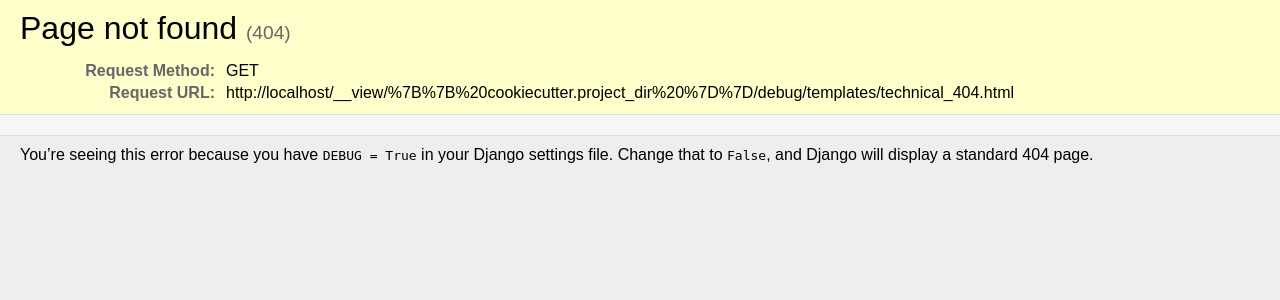
After one commit to ClanEver/clanever-drf-template, a Django app: template {{ cookiecutter.project_dir }}/debug/templates/technical_404.html in a window 1280 px wide. The commit adds this page. Shown: the top 300 px of the page. Run offline with Django 4.2, Linux system fonts and the light colour scheme; the template is opened without the code that fills it, so the values that code supplies are empty.

Commit message:
feat: url jump in debug 404 page; add drf debug page

```diff
--- /dev/null
+++ b/{{ cookiecutter.project_dir }}/debug/__init__.py
@@ -0,0 +1 @@
+from debug import debug  # noqa
--- /dev/null
+++ b/{{ cookiecutter.project_dir }}/debug/apps.py
@@ -0,0 +1,6 @@
+from django.apps import AppConfig
+
+
+class MyAppConfig(AppConfig):
+    default_auto_field = 'django.db.models.BigAutoField'
+    name = 'debug'
--- /dev/null
+++ b/{{ cookiecutter.project_dir }}/debug/templates/technical_404.html
@@ -0,0 +1,154 @@
+{% load combine_url %}
+<!DOCTYPE html>
+<html lang="en">
+<head>
+    <meta http-equiv="content-type" content="text/html; charset=utf-8">
+    <title>Page not found at {{ request.path_info }}</title>
+    <meta name="robots" content="NONE,NOARCHIVE">
+    <style>
+        html * {
+            padding: 0;
+            margin: 0;
+        }
+
+        body * {
+            padding: 10px 20px;
+        }
+
+        body * * {
+            padding: 0;
+        }
+
+        body {
+            font-family: sans-serif;
+            background: #eee;
+            color: #000;
+        }
+
+        body > :where(header, main, footer) {
+            border-bottom: 1px solid #ddd;
+        }
+
+        h1 {
+            font-weight: normal;
+            margin-bottom: .4em;
+        }
+
+        h1 small {
+            font-size: 60%;
+            color: #666;
+            font-weight: normal;
+        }
+
+        table {
+            border: none;
+            border-collapse: collapse;
+            width: 100%;
+        }
+
+        td, th {
+            vertical-align: top;
+            padding: 2px 3px;
+        }
+
+        th {
+            width: 12em;
+            text-align: right;
+            color: #666;
+            padding-right: .5em;
+        }
+
+        #info {
+            background: #f6f6f6;
+        }
+
+        #info ol {
+            margin: 0.5em 4em;
+        }
+
+        #info ol li {
+            font-family: monospace;
+        }
+
+        #summary {
+            background: #ffc;
+        }
+
+        #explanation {
+            background: #eee;
+            border-bottom: 0px none;
+        }
+
+        pre.exception_value {
+            font-family: sans-serif;
+            color: #575757;
+            font-size: 1.5em;
+            margin: 10px 0 10px 0;
+        }
+    </style>
+</head>
+<body>
+<header id="summary">
+    <h1>Page not found <small>(404)</small></h1>
+    {% if reason and resolved %}
+        <pre class="exception_value">{{ reason }}</pre>{% endif %}
+    <table class="meta">
+        <tr>
+            <th scope="row">Request Method:</th>
+            <td>{{ request.META.REQUEST_METHOD }}</td>
+        </tr>
+        <tr>
+            <th scope="row">Request URL:</th>
+            <td>{{ request.build_absolute_uri }}</td>
+        </tr>
+        {% if raising_view_name %}
+            <tr>
+                <th scope="row">Raised by:</th>
+                <td>{{ raising_view_name }}</td>
+            </tr>
+        {% endif %}
+    </table>
+</header>
+
+<main id="info">
+    {% if urlpatterns %}
+        <p>
+            Using the URLconf defined in <code>{{ urlconf }}</code>,
+            Django tried these URL patterns, in this order:
+        </p>
+        <ol>
+            {% for pattern in urlpatterns %}
+                <li>
+                    {% with pattern_str=pattern|combine_url %}
+                        {% if '<' not in pattern_str and '>' not in pattern_str %}
+                            <a href="/{{ pattern_str|cut:" " }}"><code>{{ pattern_str }}</code></a>
+                        {% else %}
+                            <code>{{ pattern_str }}</code>
+                        {% endif %}
+                    {% endwith %}
+                    {% with pat_last=pattern|last %}
+                        {% if pat_last.name %}[name='{{ pat_last.name }}']{% endif %}
+                    {% endwith %}
+                </li>
+            {% endfor %}
+        </ol>
+        <p>
+            {% if request_path %}
+                The current path, <code>{{ request_path }}</code>,
+            {% else %}
+                The empty path
+            {% endif %}
+            {% if resolved %}matched the last one.{% else %}didn't match any of these.{% endif %}
+        </p>
+    {% endif %}
+</main>
+
+<footer id="explanation">
+    <p>
+        You’re seeing this error because you have <code>DEBUG = True</code> in
+        your Django settings file. Change that to <code>False</code>, and Django
+        will display a standard 404 page.
+    </p>
+</footer>
+</body>
+</html>
--- a/{{ cookiecutter.project_dir }}/{{ cookiecutter.project_slug }}/__init__.py
+++ b/{{ cookiecutter.project_dir }}/{{ cookiecutter.project_slug }}/__init__.py
@@ -1,2 +1,2 @@
-from {{ cookiecutter.project_slug }}.celery import app as celery_app
-from utils import drf_spectacular_field_fix
+from {{ cookiecutter.project_slug }}.celery import app as celery_app  # noqa
+from utils import drf_spectacular_field  # noqa
--- a/{{ cookiecutter.project_dir }}/{{ cookiecutter.project_slug }}/log_setting.py
+++ b/{{ cookiecutter.project_dir }}/{{ cookiecutter.project_slug }}/log_setting.py
@@ -36,7 +36,7 @@ def gen_log_setting(log_path, log_level, debug):
                 '()': structlog.stdlib.ProcessorFormatter,
                 'processor': structlog.dev.ConsoleRenderer(
                     sort_keys=False,
-                    exception_formatter=ClanRichTracebackFormatter(color_system='truecolor', highlight=True),  # type: ignore
+                    exception_formatter=ClanRichTracebackFormatter(color_system='truecolor', highlight=True),
                 ),
             },
             'django_console_to_file': {
@@ -44,14 +44,14 @@ def gen_log_setting(log_path, log_level, debug):
                 'format': '%(asctime)s [%(levelname)s] %(message)s',
                 'processor': structlog.dev.ConsoleRenderer(
                     colors=False,
-                    exception_formatter=format_exception_to_io,  # type: ignore
+                    exception_formatter=format_exception_to_io,
                 ),
             },
             'console_to_file': {
                 '()': structlog.stdlib.ProcessorFormatter,
                 'processor': structlog.dev.ConsoleRenderer(
                     colors=False,
-                    exception_formatter=format_exception_to_io,  # type: ignore
+                    exception_formatter=format_exception_to_io,
                 ),
             },
             'key_value': {
--- a/{{ cookiecutter.project_dir }}/{{ cookiecutter.project_slug }}/settings.py
+++ b/{{ cookiecutter.project_dir }}/{{ cookiecutter.project_slug }}/settings.py
@@ -110,6 +110,8 @@ INSTALLED_APPS = [
     'drf_spectacular_sidecar',
     'django_celery_results',
     'django_celery_beat',
+    # other
+    'debug',
     # your apps
     'my_app',
 ]
@@ -213,6 +215,7 @@ REST_FRAMEWORK = {
     # authentication
     'DEFAULT_AUTHENTICATION_CLASSES': [
         'rest_framework.authentication.TokenAuthentication',
+        'rest_framework.authentication.SessionAuthentication',
     ],
     'DEFAULT_PERMISSION_CLASSES': [
         'rest_framework.permissions.IsAuthenticated',
@@ -223,9 +226,12 @@ REST_FRAMEWORK = {
     # msgspec
     'DEFAULT_RENDERER_CLASSES': [
         'utils.drf_msgspec_json.MsgspecJSONRenderer',
+        *(['rest_framework.renderers.BrowsableAPIRenderer'] if DEBUG else []),
     ],
     'DEFAULT_PARSER_CLASSES': [
         'utils.drf_msgspec_json.MsgspecJSONParser',
+        'rest_framework.parsers.FormParser',
+        'rest_framework.parsers.MultiPartParser',
     ],
     # other
     'EXCEPTION_HANDLER': 'utils.view.exception_handler',
```
Also changed, not shown: {{ cookiecutter.project_dir }}/auth_app/templates/admin/base.html (+8 -6 lines), {{ cookiecutter.project_dir }}/debug/debug.py (added, +17 -0 lines), {{ cookiecutter.project_dir }}/debug/templatetags/combine_url.py (added, +8 -0 lines), {{ cookiecutter.project_dir }}/utils/drf_msgspec_json.py (+32 -29 lines), {{ cookiecutter.project_dir }}/utils/log.py (+4 -4 lines), {{ cookiecutter.project_dir }}/utils/midware.py (+5 -5 lines), {{ cookiecutter.project_dir }}/debug/templatetags/__init__.py (added), {{ cookiecutter.project_dir }}/utils/__init__.py (added), {{ cookiecutter.project_dir }}/utils/drf_spectacular_field.py (renamed from {{ cookiecutter.project_dir }}/utils/drf_spectacular_field_fix.py).
